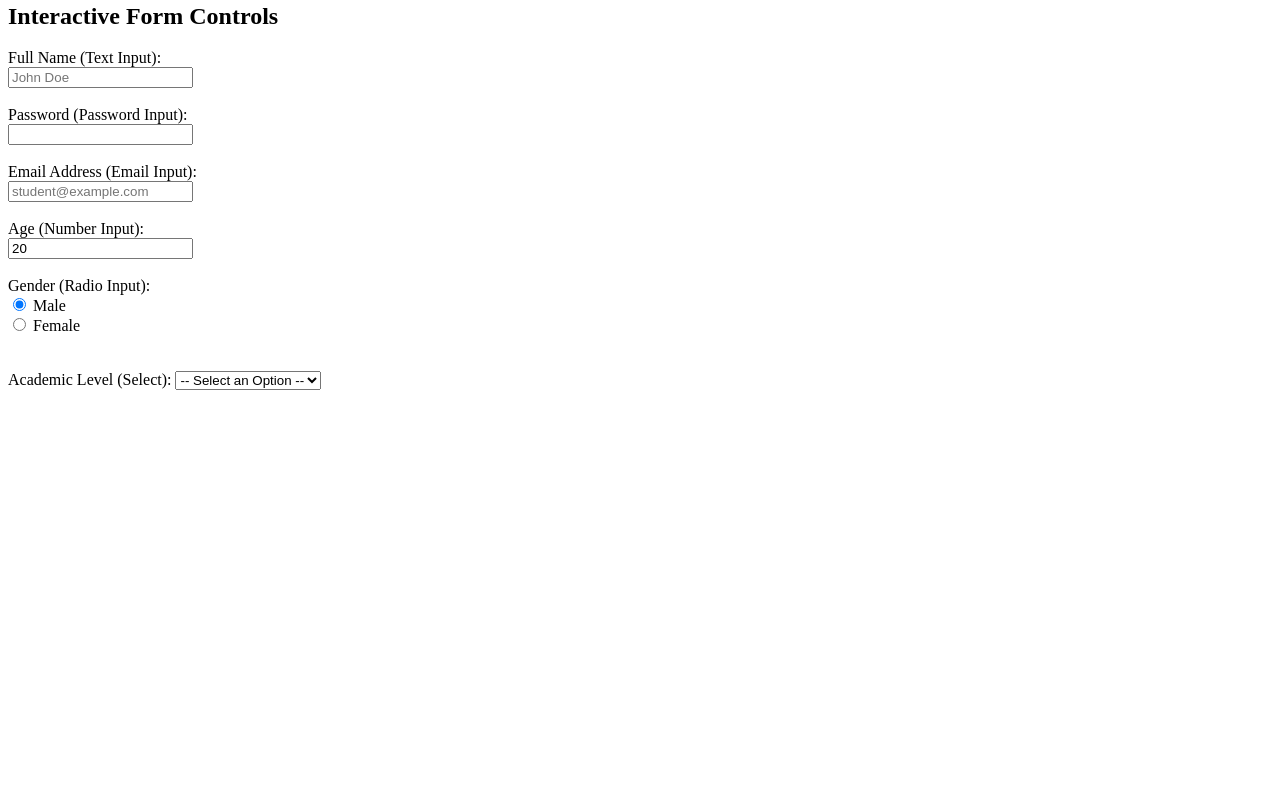
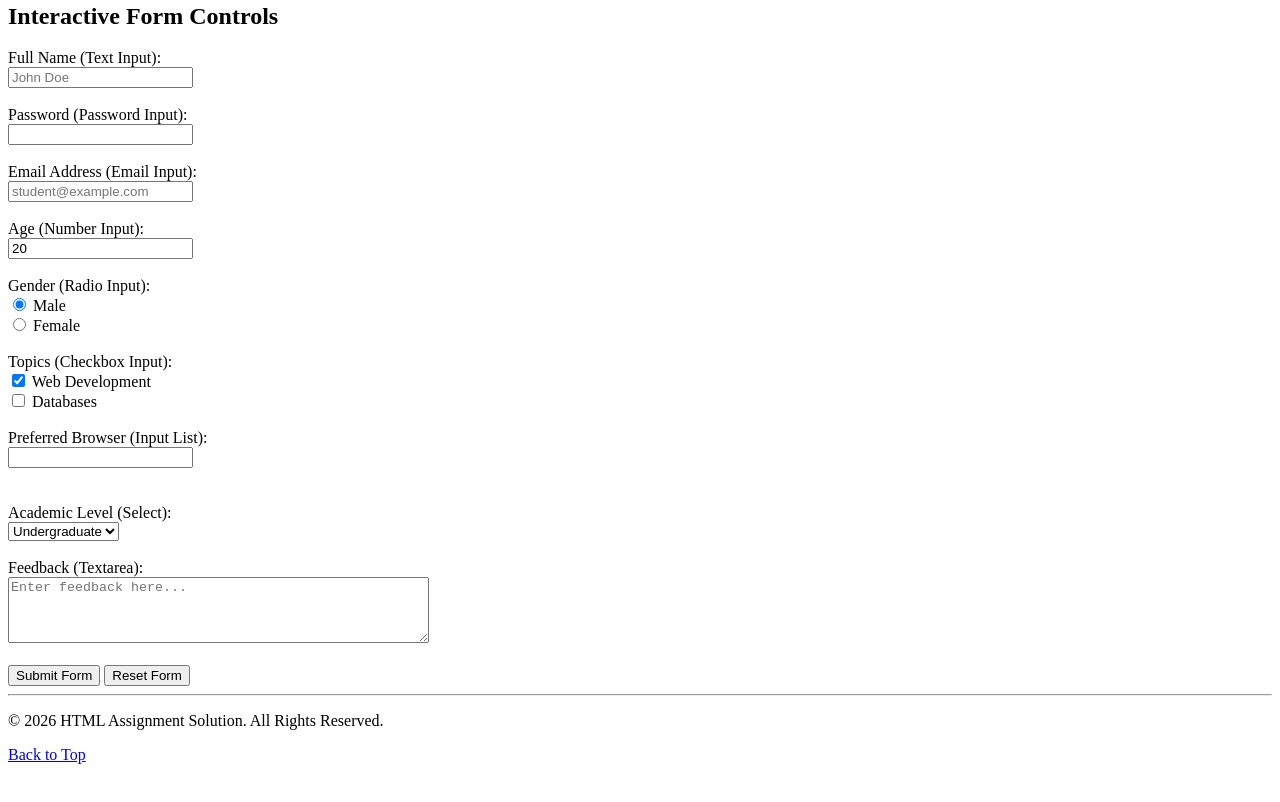
Before and after one commit to ElieKareh/Assignment_3, a plain HTML site: page index.html in a window 1280 px wide. Shown: the part 1775-2577 px from the top of the page. Before the commit the page ends 2371 px from the top, so only its background shows below. Drawn offline with Linux system fonts and the light colour scheme.

Commit message:
update image5

```diff
--- a/index.html
+++ b/index.html
@@ -165,20 +165,66 @@ function calculateGrade (score) {
         <label for="female">Female</label>
         </div>
     </form>
+    <br>
+       <div>
+  <!-- Topics (Checkbox Input) -->
+  <label>Topics (Checkbox Input):</label><br>
+  <input type="checkbox" id="webdev" name="topics" value="webdev" checked>
+  <label for="webdev">Web Development</label><br>
+  <input type="checkbox" id="databases" name="topics" value="databases">
+  <label for="databases">Databases</label>
+</div>
 
+<br>
+
+<div>
+  <!-- Preferred Browser (Input List) -->
+  <label for="browser">Preferred Browser (Input List):</label><br>
+  <input list="browsers" id="browser" name="browser">
+
+  <datalist id="browsers">
+    <option value="Brave">
+    <option value="Chrome">
+    <option value="Firefox">
+  </datalist>
+</div>
         <br><br>
-        <form>
-        <!-- Academic Level Selection -->
-            <div>
-                <label for="academic-level">Academic Level (Select):</label>
-                <select id="academic-level" name="academic_level" required>
-                <option value="" disabled selected>-- Select an Option --</option>
-                <option value="undergraduate">Undergraduate</option>
-                <option value="postgraduate">Postgraduate</option>
-                <option value="doctorate">Doctorate</option>
-            </select>
-            </div>
-            </form>
+
+        <div>
+            <!-- Academic Level Selection -->
+  <label for="academic-level">Academic Level (Select):</label><br>
+  <select id="academic-level" name="academic_level">
+    <option value="undergraduate" selected>Undergraduate</option>
+    <option value="postgraduate">Postgraduate</option>
+    <option value="doctorate">Doctorate</option>
+  </select>
+</div>
+<br>
+     <div>
+  <!-- Feedback Textarea -->
+  <label for="feedback">Feedback (Textarea):</label><br>
+  <textarea id="feedback" name="feedback" rows="4" cols="50" placeholder="Enter feedback here..."></textarea>
+</div>
+<br>
+
+<!-- Form Buttons -->
+<div>
+  <input type="submit" value="Submit Form">
+  <input type="reset" value="Reset Form">
+</div>
+
+<!-- Horizontal Line Divider -->
+<hr>
+
+<!-- Footer Section -->
+<footer>
+  <p>&copy; 2026 HTML Assignment Solution. All Rights Reserved.</p>
+  <a href="#top">Back to Top</a>
+</footer>
+
+
+
+
 
         <br><br><br><br><br><br><br><br><br><br><br>
 
```
Also changed, not shown: assets/images/image_5.png.
